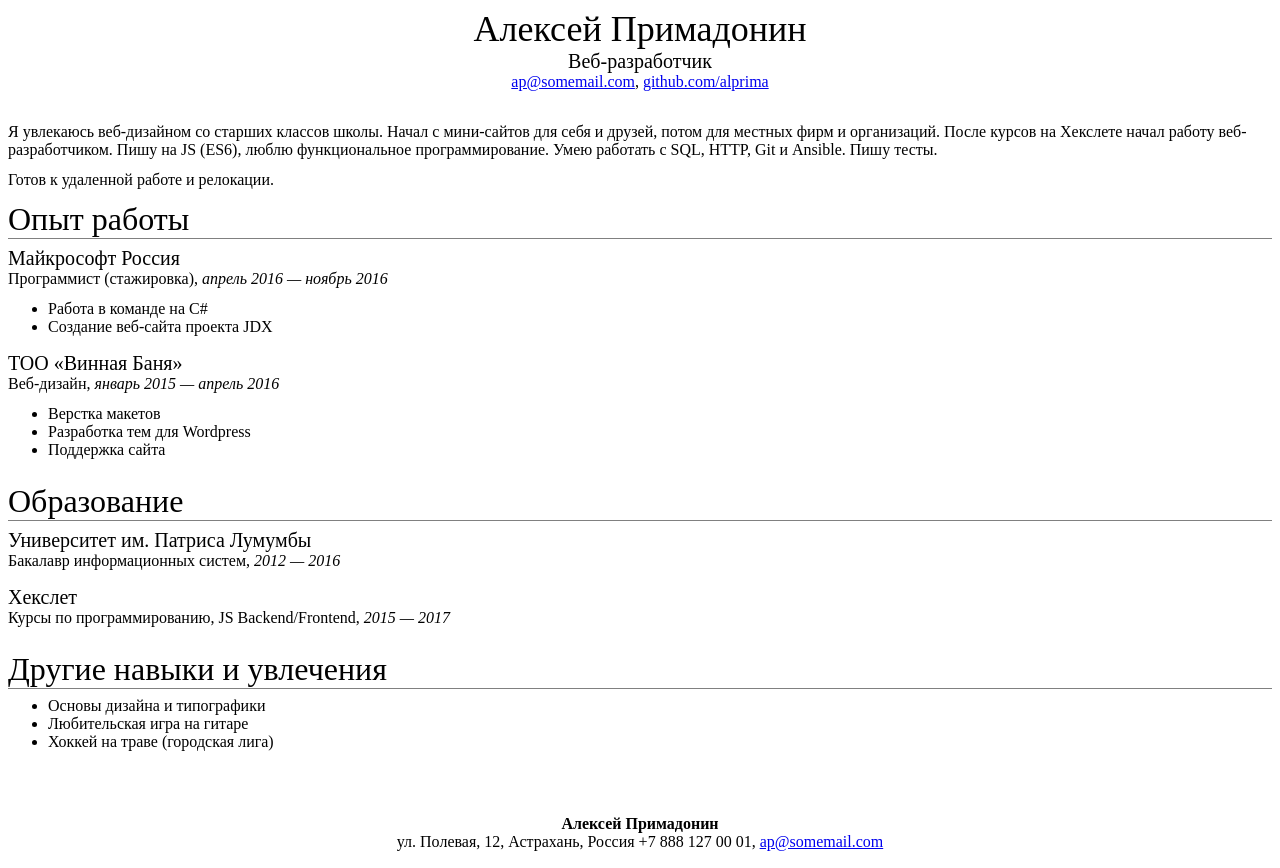
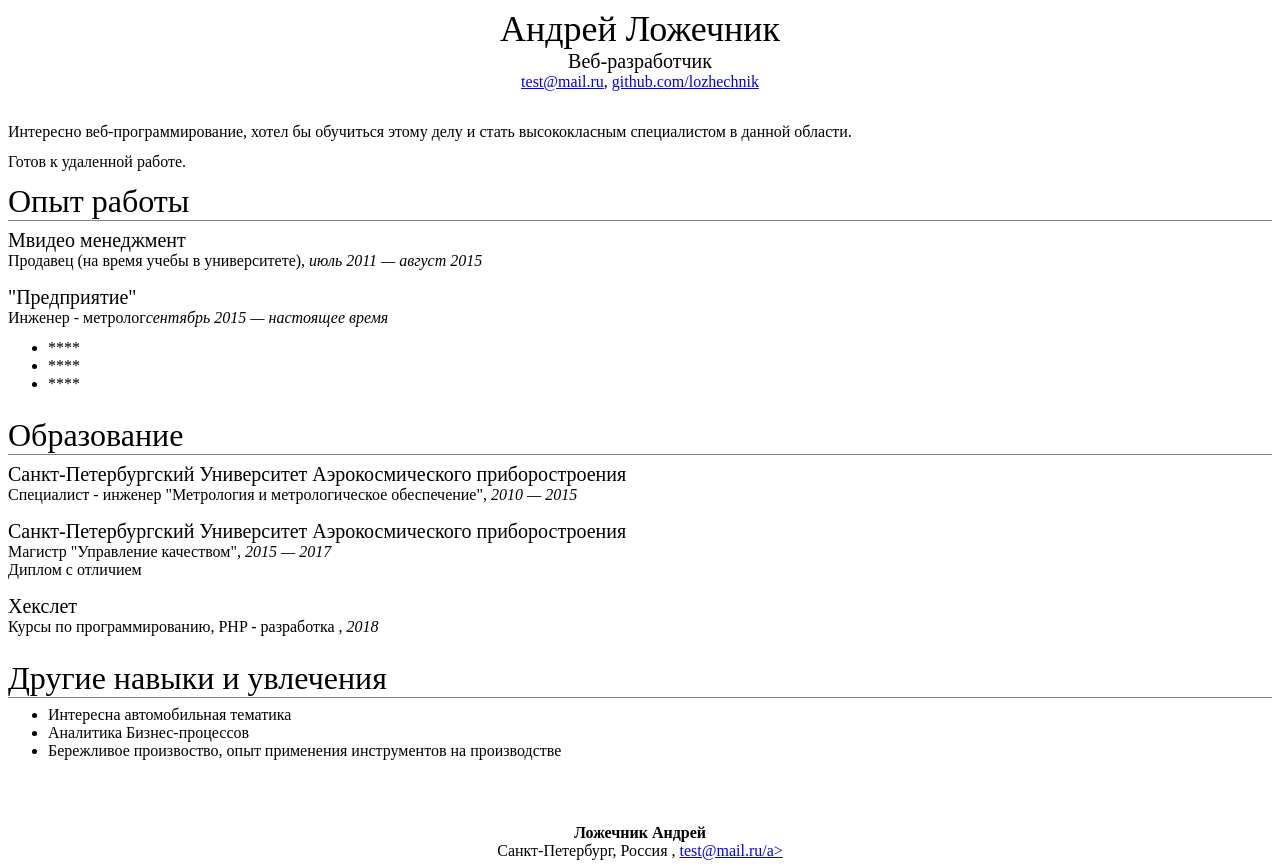
Before and after one commit to Lozhechnik/lozhechnik.github.io, a plain HTML site: page index.html in a window 1280 px wide. Drawn offline with Linux system fonts and the light colour scheme.

Commit message:
Update index.html

```diff
--- a/index.html
+++ b/index.html
@@ -4,47 +4,41 @@
   <head>
     <meta charset="UTF-8">
     <link rel="stylesheet" type="text/css" href="style.css">
-    <title>Резюме Алексей Примадонин</title>
+    <title>Резюме Андрей Ложечник</title>
   </head>
 
   <body>
     <div id="header">
-      <h1>Алексей Примадонин</h1>
+      <h1>Андрей Ложечник</h1>
       <h3>Веб-разработчик</h3>
       <p>
-        <a href="mailto:ap@somemail.com">ap@somemail.com</a>,
-        <a href="https://github.com/alprima">github.com/alprima</a>
+        <a href="mailto:test@mail.ru">test@mail.ru</a>,
+        <a href="https://github.com/lozhechnik">github.com/lozhechnik</a>
       </p>
     </div>
 
     <div id="main">
-      <p>
-        Я увлекаюсь веб-дизайном со старших классов школы. Начал с мини-сайтов для себя и друзей, потом для местных фирм и организаций. После курсов на Хекслете начал работу веб-разработчиком. Пишу на JS (ES6), люблю функциональное программирование. Умею работать с SQL, HTTP, Git и Ansible. Пишу тесты.
-      </p>
+      <p> Интересно веб-программирование, хотел бы обучиться этому делу и стать высококласным специалистом в данной области.</p>
 
       <p>
-        Готов к удаленной работе и релокации.
+        Готов к удаленной работе.
       </p>
 
       <div class="main_section">
         <h2>Опыт работы</h2>
 
         <div class="main_section_item">
-          <h3>Майкрософт Россия</h3>
-          <p>Программист (стажировка), <i>апрель 2016 — ноябрь 2016</i></p>
-          <ul>
-            <li>Работа в команде на C#</li>
-            <li>Создание веб-сайта проекта JDX</li>
-          </ul>
-        </div>
+          <h3>Мвидео менеджмент</h3>
+          <p> Продавец (на время учебы в университете), <i>июль 2011 — август 2015</i></p>
+         </div>
 
         <div class="main_section_item">
-          <h3>TOO «Винная Баня»</h3>
-          <p>Веб-дизайн, <i>январь 2015 — апрель 2016</i></p>
+          <h3> "Предприятие"</h3>
+          <p>Инженер - метролог<i>сентябрь 2015 — настоящее время</i></p>
           <ul>
-            <li>Верстка макетов</li>
-            <li>Разработка тем для Wordpress</li>
-            <li>Поддержка сайта</li>
+            <li>****</li>
+            <li>****</li>
+            <li>****</li>
           </ul>
         </div>
       </div>
@@ -53,13 +47,19 @@
         <h2>Образование</h2>
 
         <div class="main_section_item">
-          <h3>Университет им. Патриса Лумумбы</h3>
-          <p>Бакалавр информационных систем, <i>2012 —  2016</i></p>
+          <h3>Санкт-Петербургский Университет Аэрокосмического приборостроения</h3>
+          <p>Специалист - инженер "Метрология и метрологическое обеспечение", <i>2010 —  2015</i></p>
+        </div>
+
+        <div class="main_section_item">
+          <h3>Санкт-Петербургский Университет Аэрокосмического приборостроения</h3>
+          <p>Магистр "Управление качеством", <i>2015 —  2017</i>
+          <br> Диплом с отличием</p>
         </div>
 
         <div class="main_section_item">
           <h3>Хекслет</h3>
-          <p>Курсы по программированию, JS Backend/Frontend, <i>2015 — 2017</i></p>
+          <p>Курсы по программированию, PHP - разработка , <i>2018</i></p>
         </div>
       </div>
 
@@ -68,9 +68,9 @@
 
         <div class="main_section_item">
           <ul>
-            <li>Основы дизайна и типографики</li>
-            <li>Любительская игра на гитаре</li>
-            <li>Хоккей на траве (городская лига)</li>
+            <li>Интересна автомобильная тематика</li>
+            <li>Аналитика Бизнес-процессов</li>
+            <li>Бережливое произвоство, опыт применения инструментов на производстве</li>
           </ul>
         </div>
       </div>
@@ -78,9 +78,9 @@
     </div>
 
     <div id="footer">
-      <strong>Алексей Примадонин</strong>
+      <strong>Ложечник Андрей</strong>
       <br/>
-      ул. Полевая, 12, Астрахань, Россия +7 888 127 00 01, <a href="mailto:ap@somemail.com">ap@somemail.com</a>
+      Санкт-Петербург, Россия , <a href="mailto:test@mail.ru">test@mail.ru/a>
     </div>
 
   </body>
```
